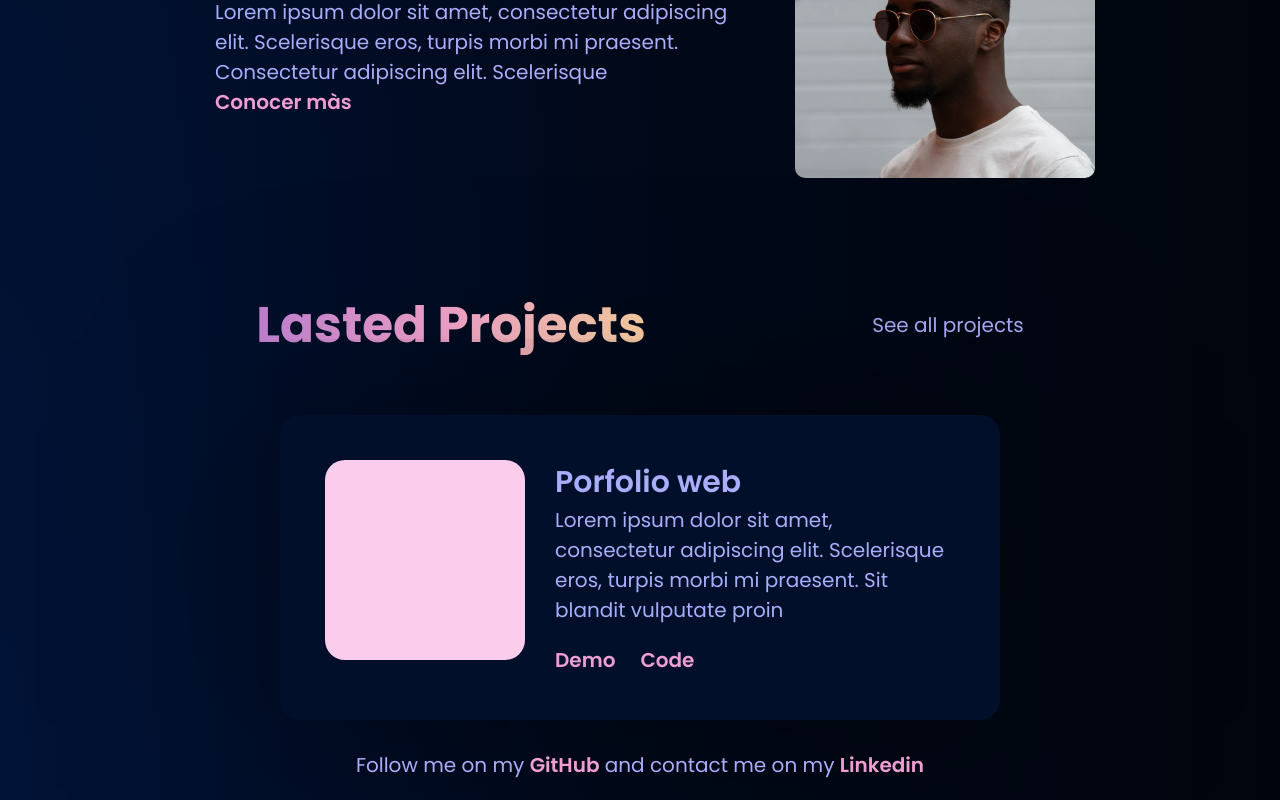
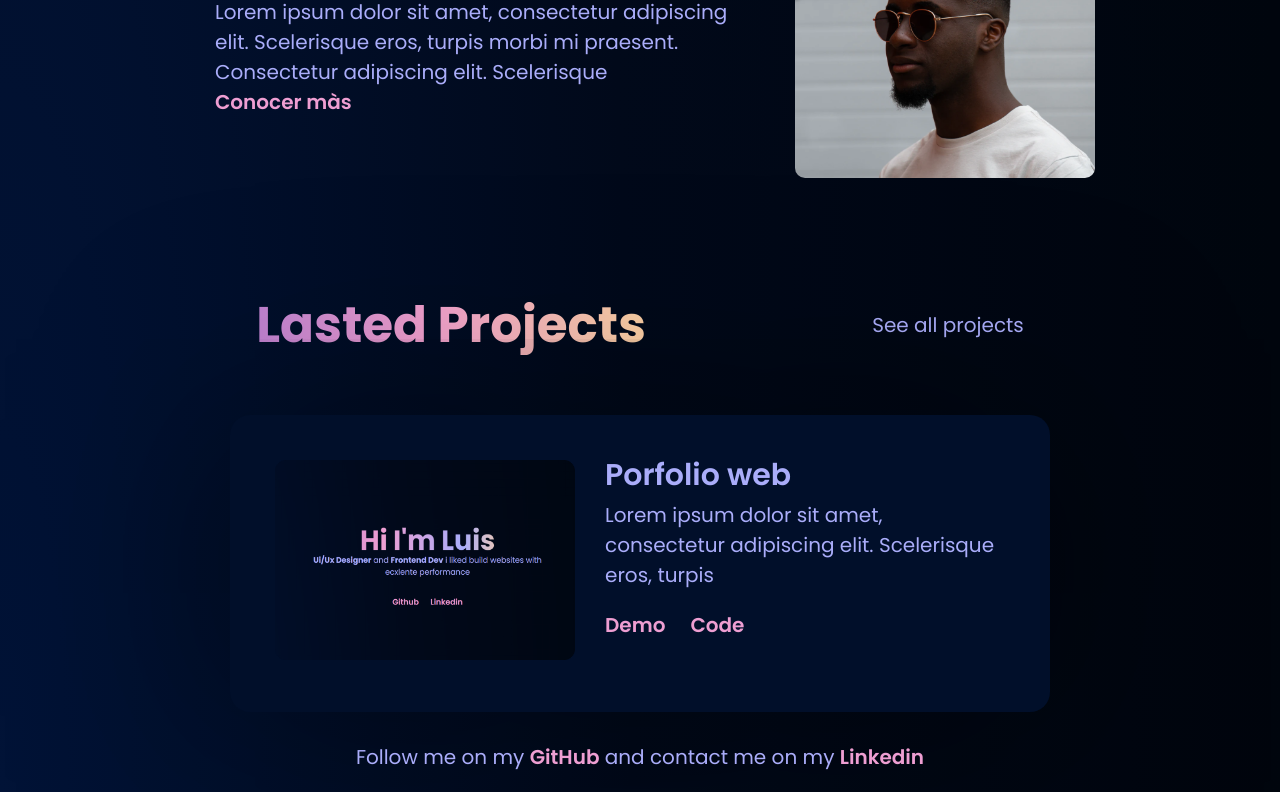
Before and after one commit to cutioluis/porfolio-nextjs, a Next.js app: page / in a window 1280 px wide. Shown: the part 932-1732 px from the top of the page. Built offline with nearby package versions, Linux system fonts and the light colour scheme.

Commit message:
FIX projects card section

```diff
--- a/src/components/ProjectsCard/ProjectsCard.js
+++ b/src/components/ProjectsCard/ProjectsCard.js
@@ -1,19 +1,31 @@
 import styles from "./ProjectsCard.module.css";
+import Image from "next/image";
+import homePic from '../../assets/img/luis-home.png'
 
 const ProjectsCard = () => {
   return (
     <section className={styles.ProjectsCard}>
       <article className={styles.projects_card}>
         <div className={styles.projects_card__container}>
-          <div className={styles.projects_card__cube}></div>
+          <div className={styles.projects_card__cube}>
+            <Image
+              className={styles.about__cube}
+              src={homePic}
+              alt="Project"
+              width={300}
+              height={200}
+              responsive
+            />
+          </div>
           <div className={styles.projects_card__description}>
             <h3>Porfolio web </h3>
             <p>
-            Lorem ipsum dolor sit amet, consectetur adipiscing elit. Scelerisque eros, turpis morbi mi praesent. Sit blandit vulputate proin
+              Lorem ipsum dolor sit amet, consectetur adipiscing elit.
+              Scelerisque eros, turpis
             </p>
             <div className={styles.projects_card_code}>
-                <a href="">Demo</a>
-                <a href="">Code</a>
+              <a href="">Demo</a>
+              <a href="">Code</a>
             </div>
           </div>
         </div>
--- a/src/components/ProjectsCard/ProjectsCard.module.css
+++ b/src/components/ProjectsCard/ProjectsCard.module.css
@@ -23,10 +23,9 @@
 
 .projects_card__cube {
     margin: 15px;
-    height: 200px;
-    width: 200px;
-    border-radius: 20px;
-    background-color: rgb(252, 204, 236);
+    width: 100%;
+    max-width: 300px;
+    height: auto;
 }
 
 .projects_card__description {
--- a/src/pages/styles.css
+++ b/src/pages/styles.css
@@ -45,6 +45,8 @@ h2 {
 
 h3 {
   font-size: 30px;
+  line-height: 30px;
+  margin-bottom: 10px;
   font-weight: 600;
 }
 
```
Also changed, not shown: src/assets/img/luis-home.png (added).
